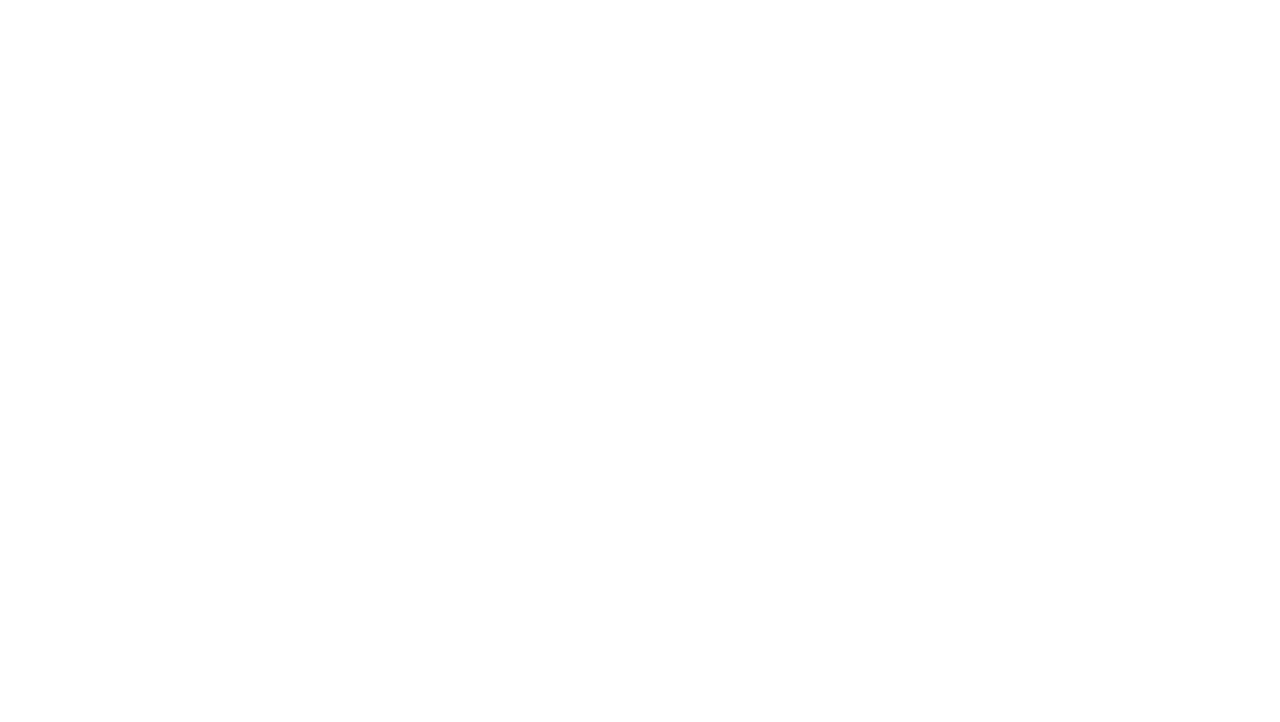
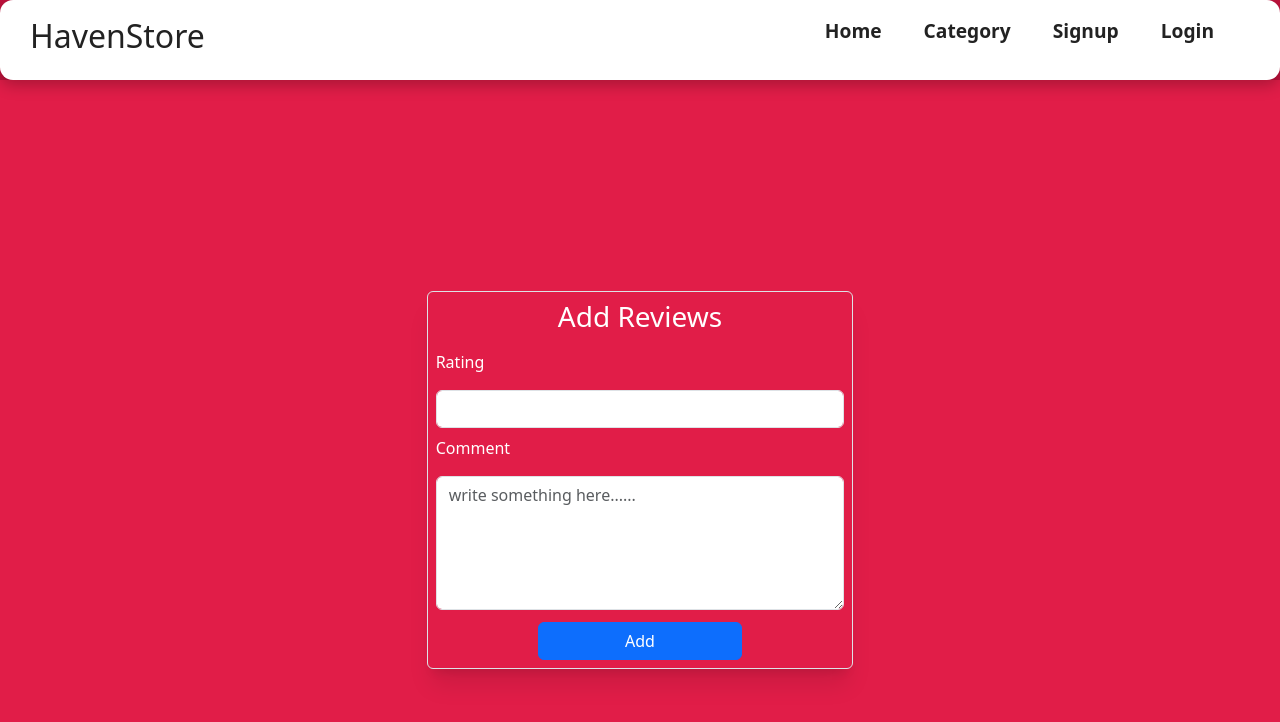
Before and after one commit to Plvishal/Ecommerce-2024, a React (Vite) app in the folder frontend/: page /products/reviews/1 in a window 1280 px wide. Before the commit this address had no page. Shown: the top 722 px of the page. Built offline with nearby package versions, Linux system fonts and the light colour scheme.

Commit message:
Add review done

```diff
--- a/frontend/src/App.jsx
+++ b/frontend/src/App.jsx
@@ -17,6 +17,7 @@ import GetAllUsers from './components/adminDashboard/getAllUsers/GetAllUsers.jsx
 import UserDetails from './components/adminDashboard/userDetails/UserDetails.jsx';
 import AddProducts from './components/adminDashboard/addProducts/AddProducts.jsx';
 import ProductsDetails from './components/products/ProductsDetails/ProductsDetails.jsx';
+import AddReviews from './components/products/addReviews/AddReviews.jsx';
 function App() {
   const [loader, setLoader] = useState(true);
   useEffect(() => {
@@ -48,6 +49,10 @@ function App() {
               <Route path="/category" element={<Category />}></Route>
               <Route path="/signup" element={<Signup />}></Route>
               <Route path="/login" element={<Login />}></Route>
+              <Route
+                path="/products/reviews/:id"
+                element={<AddReviews />}
+              ></Route>
               <Route
                 path="/login/user-dashboard"
                 element={
--- a/frontend/src/components/pages/home/Home.jsx
+++ b/frontend/src/components/pages/home/Home.jsx
@@ -8,7 +8,6 @@ function Home() {
     axios
       .get('/api/ecommerce/product/products')
       .then((result) => {
-        console.log(result.data);
         setProducts(result.data);
       })
       .catch((error) => {
--- a/frontend/src/components/products/ProductsDetails/ProductsDetails.jsx
+++ b/frontend/src/components/products/ProductsDetails/ProductsDetails.jsx
@@ -1,5 +1,102 @@
+import axios from 'axios';
+import { useEffect, useState } from 'react';
+import { Link, useParams } from 'react-router-dom';
+
 function ProductsDetails() {
-  return <div className="mt-20">ProductsDetails</div>;
+  const { id } = useParams();
+  const [productsDetail, setProductsDetail] = useState({});
+  const [image, setImages] = useState();
+  const [review, setReview] = useState([]);
+  useEffect(() => {
+    axios
+      .get('/api/ecommerce/product/details/' + id)
+      .then((result) => {
+        setProductsDetail(result.data.productDetails);
+        setImages(result.data.productDetails.images[0].url);
+        setReview(result.data.productDetails.reviews);
+      })
+      .catch((error) => {
+        console.log(error);
+      });
+  }, []);
+  return (
+    <>
+      <div className="bg-rose-700 w-full h-full">
+        <div className="relative top-20 w-full h-full p-4 bg-rose-300">
+          <div className="d-flex gap-3 border p-3 h-full ">
+            <div className="border p-2 h-96 m-auto">
+              <img
+                src={image}
+                alt="error"
+                style={{
+                  width: '100%',
+                  margin: 'auto',
+                  height: '18rem',
+                  borderRadius: '15px',
+                  boxShadow: ' 0 0 5px 1px rgba(0,0,0,0.2)',
+                }}
+              />
+            </div>
+            <div className="border p-3 w-full card-body">
+              <h4 className="card-title">{productsDetail.name}</h4>
+              <p className="card-subtitle w-3/5 text-lg text-justify mt-3">
+                {productsDetail.description}
+              </p>
+              <h5 className="card-title mt-2">
+                Price:&nbsp; &#8377;{productsDetail.price}
+              </h5>
+              <div className="relative top-28 d-flex justify-content-between ">
+                <div className="btn btn-danger">
+                  In Stocks: {productsDetail.stock}
+                </div>
+                <div className="btn btn-info">
+                  Rating: {productsDetail.rating}stars
+                </div>
+                <div>
+                  <Link
+                    className="text-decoration-none btn btn-primary"
+                    to={`/products/reviews/` + productsDetail._id}
+                  >
+                    Add Reviews
+                  </Link>
+                </div>
+                <div>
+                  <button className="btn btn-success">Add To Card</button>
+                </div>
+              </div>
+            </div>
+          </div>
+          <div>
+            <h5 className="text-center">Top Reviews By User</h5>
+            <div className="d-flex">
+              {review.map((rew) => {
+                return (
+                  <div
+                    className="card"
+                    key={rew._id}
+                    style={{
+                      width: '25%',
+                      margin: 'auto',
+                    }}
+                  >
+                    <div className="card-body">
+                      <h4 className="card-title">Name: {rew.name}</h4>
+                      <p className="card-subtitle text-justify">
+                        Comment: {rew.comment}
+                      </p>
+                      <button className="btn btn-info mt-3">
+                        {rew.rating}stars
+                      </button>
+                    </div>
+                  </div>
+                );
+              })}
+            </div>
+          </div>
+        </div>
+      </div>
+    </>
+  );
 }
 
 export default ProductsDetails;
--- /dev/null
+++ b/frontend/src/components/products/addReviews/AddReviews.jsx
@@ -0,0 +1,92 @@
+import axios from 'axios';
+import { useState } from 'react';
+
+import { useNavigate, useParams } from 'react-router-dom';
+
+function AddReviews() {
+  const { id } = useParams();
+  const navigate = useNavigate();
+
+  const [review, setReview] = useState({
+    rating: '',
+    comment: '',
+  });
+  const handleInputChange = (e) => {
+    setReview((currUser) => {
+      return { ...currUser, [e.target.name]: e.target.value };
+    });
+  };
+  const handleLoginUser = (e) => {
+    e.preventDefault();
+    console.log(review);
+
+    axios
+      .put('/api/ecommerce/product/rate/' + id, review)
+      .then((result) => {
+        console.log(result);
+        if (result.statusText) {
+          alert(result.statusText);
+          navigate('/products/details/' + id);
+        }
+      })
+      .catch((error) => {
+        console.log(error);
+        if (error.response.data.error === 'login to access this route!') {
+          alert(error.response.data.error);
+          navigate('/login');
+        }
+        if (error.response.data.error === `rating can't be empty`) {
+          alert(error.response.data.error);
+        }
+      });
+  };
+  return (
+    <>
+      <div className="bg-rose-700 h-full w-full">
+        <div className="bg-rose-700 h-full w-full relative top-20">
+          <div className=" bg-rose-600 h-screen text-white d-flex justify-content-center align-items-center ">
+            <form
+              className="d-flex  flex-col w-1/3  m-auto gap-2 border p-2 rounded border-red-700 shadow-xl overflow-hidden "
+              onSubmit={handleLoginUser}
+            >
+              <h3 className="text-center">Add Reviews</h3>
+              <label htmlFor="rating" className="form-label">
+                Rating
+              </label>
+              <input
+                type="number"
+                id="rating"
+                name="rating"
+                className="form-control"
+                min={1}
+                max={5}
+                onChange={handleInputChange}
+              />
+              <label htmlFor="comment" className="form-label">
+                Comment
+              </label>
+              <textarea
+                name="comment"
+                id="comment"
+                cols="20"
+                rows="5"
+                onChange={handleInputChange}
+                className="form-control"
+                placeholder="write something here......"
+              ></textarea>
+
+              <button
+                type="submit"
+                className="btn btn-primary w-1/2 m-auto mt-1  "
+              >
+                Add
+              </button>
+            </form>
+          </div>
+        </div>
+      </div>
+    </>
+  );
+}
+
+export default AddReviews;
```
